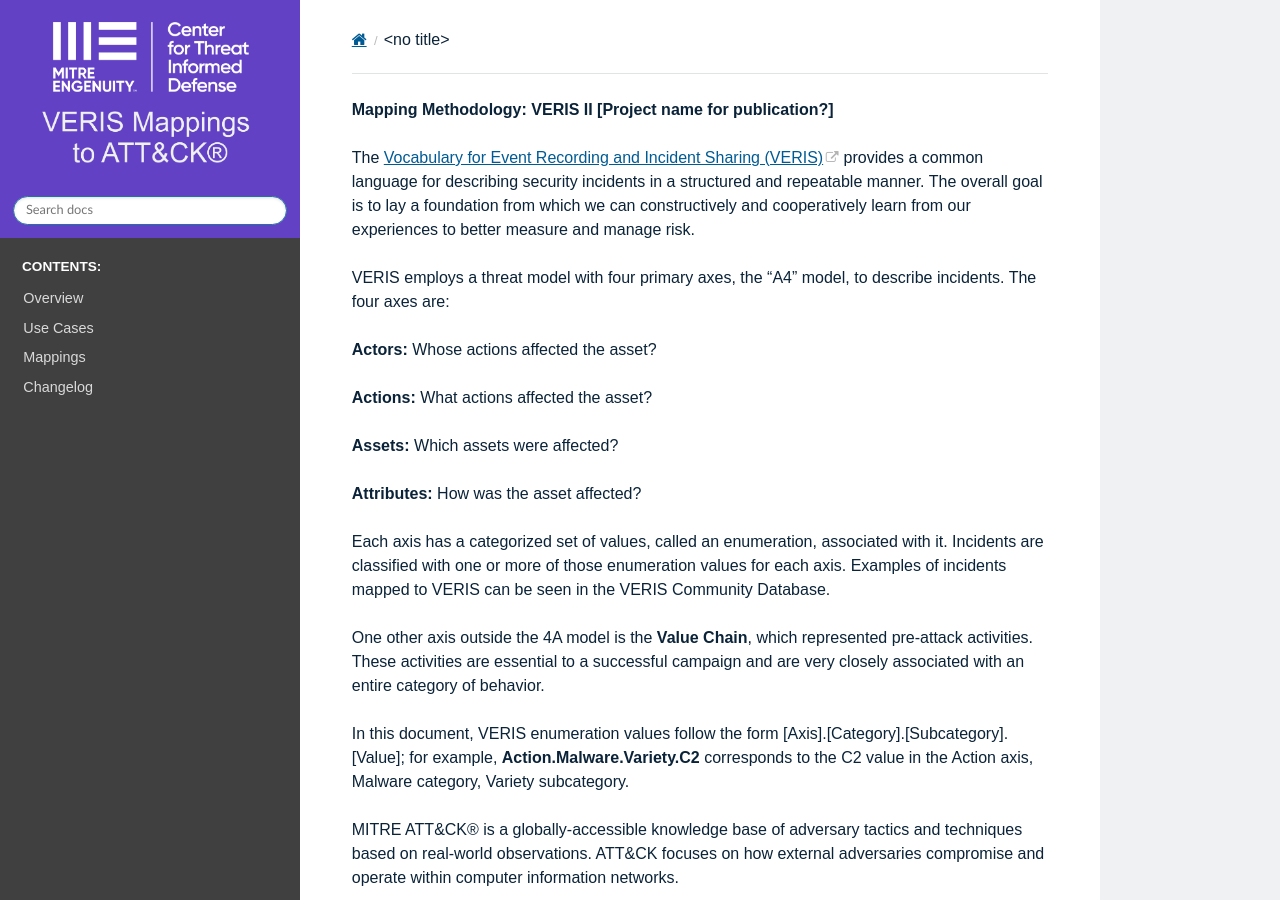
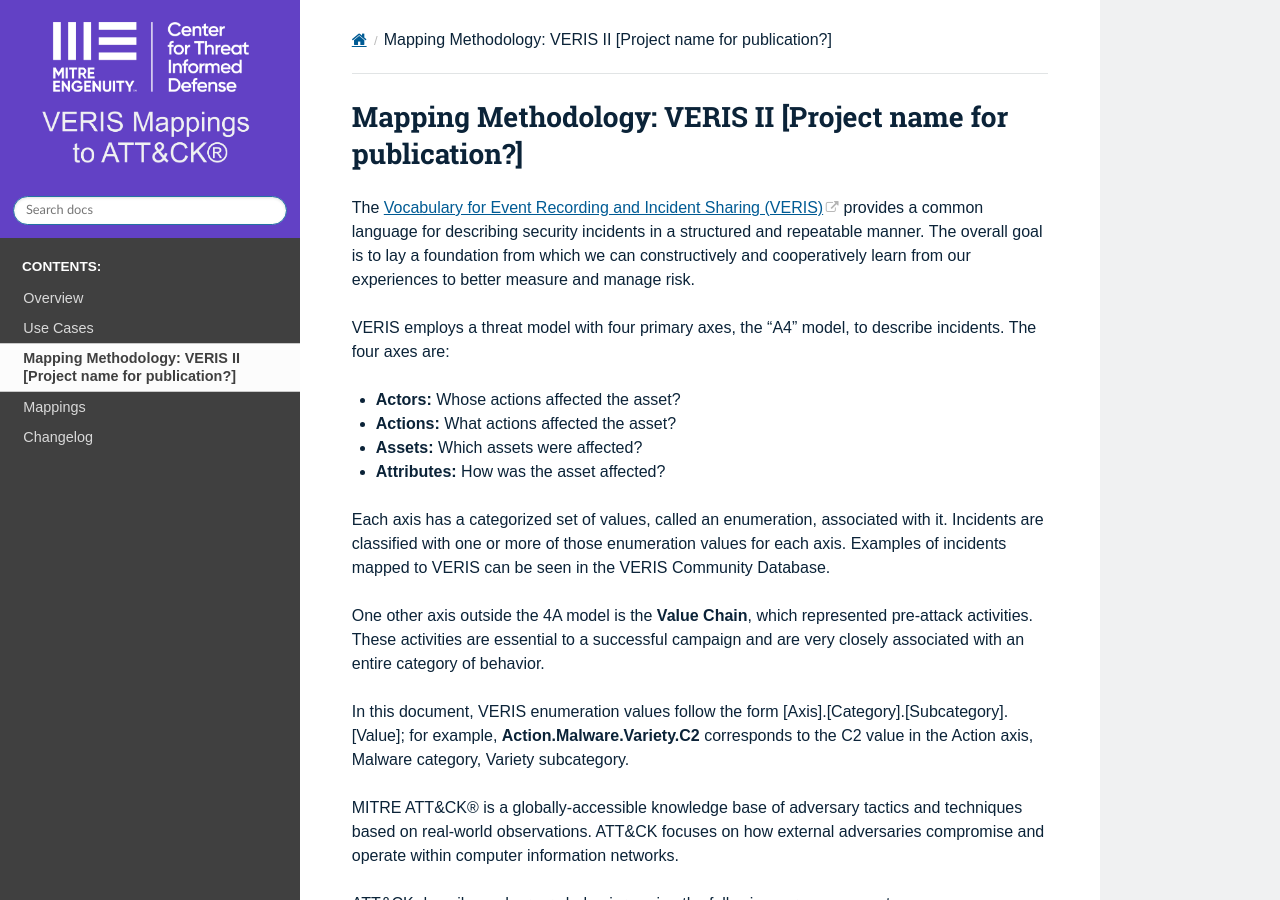
Before and after one commit to center-for-threat-informed-defense/attack_to_veris, a Sphinx documentation site: the page built from docs/methodology.rst, in a window 1280 px wide and 900 px high. Built offline with Sphinx 7.4.7 and the Read the Docs theme 2.0.0, drawn with Linux system fonts in a browser that asks for light colours.

Commit message:
More formatting edits - trying to make the title stand out better

```diff
--- a/docs/methodology.rst
+++ b/docs/methodology.rst
@@ -1,6 +1,7 @@
 .. vim: syntax=rst
 
-**Mapping Methodology: VERIS II [Project name for publication?]**
+Mapping Methodology: VERIS II [Project name for publication?]
+=====
 
 The `Vocabulary for Event Recording and Incident Sharing
 (VERIS) <http://veriscommunity.net/>`__ provides a common language for
```
